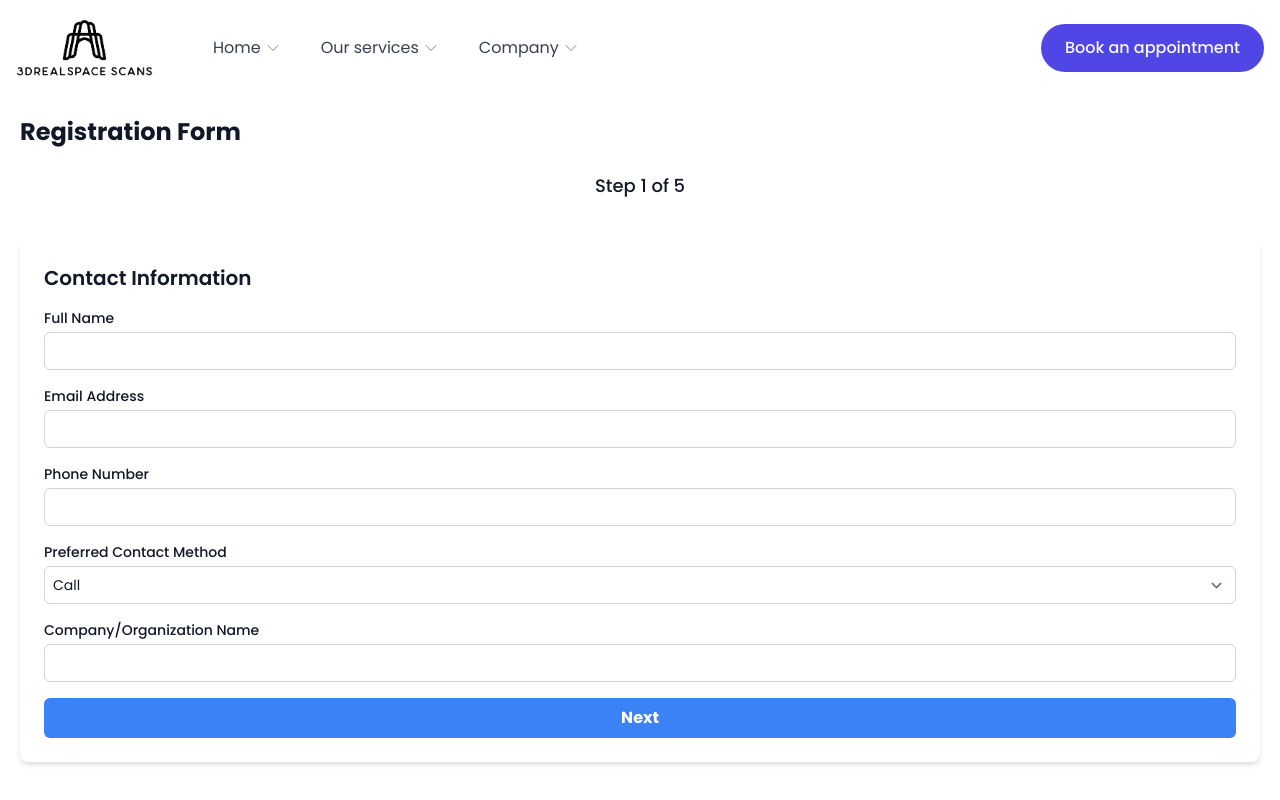
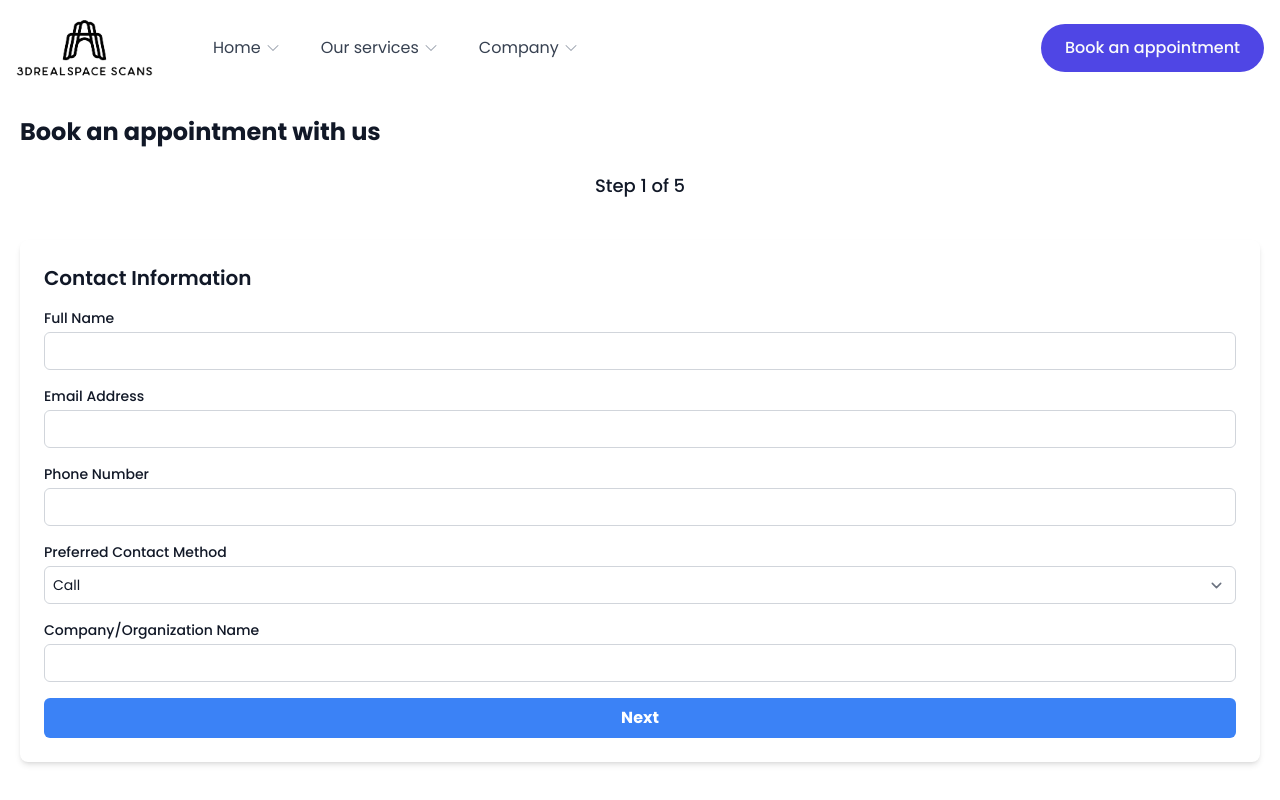
Before and after one commit to nikhilljpskj/3DRealSpaceScans, a React (Create React App) app in the folder frontend/: page /booking in a window 1280 px wide. Shown: the top 800 px of the page. Built offline with nearby package versions, Linux system fonts and the light colour scheme.

Commit message:
section hero page + nav

```diff
--- a/frontend/src/containers/BookingPage/BookingForm.tsx
+++ b/frontend/src/containers/BookingPage/BookingForm.tsx
@@ -177,7 +177,7 @@ const handleFileUpload = async () => {
 
   return (
 <div className="container mx-auto mb-24 lg:mb-32 p-5">
-  <h2 className="text-2xl font-bold mb-6">Registration Form</h2>
+  <h2 className="text-2xl font-bold mb-6">Book an appointment with us</h2>
   <form className="grid grid-cols-1 gap-6" onSubmit={handleSubmit}>
     <div className="step-indicator text-center text-lg font-medium mb-4">
       <p>Step {step} of 5</p>
--- a/frontend/src/containers/PageAbout/PageAbout.tsx
+++ b/frontend/src/containers/PageAbout/PageAbout.tsx
@@ -39,6 +39,7 @@ const PageAbout: FC<PageAboutProps> = ({ className = "" }) => {
         />
 
         <SectionFounder />
+        {/* In the future let's add testimonials for this page */}
         {/* <div className="relative py-16">
           <BackgroundSection />
           <SectionClientSay uniqueClassName="PageAbout_" />
--- a/frontend/src/containers/PageAbout/SectionHero.tsx
+++ b/frontend/src/containers/PageAbout/SectionHero.tsx
@@ -29,7 +29,7 @@ const SectionHero: FC<SectionHeroProps> = ({
           <span className="block text-base xl:text-lg text-neutral-6000 dark:text-neutral-400">
             {subHeading}
           </span>
-          {!!btnText && <ButtonPrimary href="/login">{btnText}</ButtonPrimary>}
+          {!!btnText && <ButtonPrimary href="/booking">{btnText}</ButtonPrimary>}
         </div>
         <div className="flex-grow">
           <img className="w-full" src={rightImg} alt="" />
--- a/frontend/src/data/navigation.ts
+++ b/frontend/src/data/navigation.ts
@@ -104,73 +104,6 @@ const companyChildElements: NavItemType[] = [
 
 ];
 
-// const templatesChildrenMenus: NavItemType[] = [
-//   {
-//     id: ncNanoId(),
-//     href: "/add-listing-1",
-//     name: "Add Listings",
-//     type: "dropdown",
-//     children: [
-//       {
-//         id: ncNanoId(),
-//         href: "/add-listing-1",
-//         name: "Add Listings 1",
-//       },
-//       {
-//         id: ncNanoId(),
-//         href: "/add-listing-2",
-//         name: "Add Listings 2",
-//       },
-//       {
-//         id: ncNanoId(),
-//         href: "/add-listing-3",
-//         name: "Add Listings 3",
-//       },
-//       {
-//         id: ncNanoId(),
-//         href: "/add-listing-4",
-//         name: "Add Listings 4",
-//       },
-//       {
-//         id: ncNanoId(),
-//         href: "/add-listing-5",
-//         name: "Add Listings 5",
-//       },
-//       {
-//         id: ncNanoId(),
-//         href: "/add-listing-6",
-//         name: "Add Listings 6",
-//       },
-//       {
-//         id: ncNanoId(),
-//         href: "/add-listing-7",
-//         name: "Add Listings 7",
-//       },
-//       {
-//         id: ncNanoId(),
-//         href: "/add-listing-8",
-//         name: "Add Listings 8",
-//       },
-//       {
-//         id: ncNanoId(),
-//         href: "/add-listing-9",
-//         name: "Add Listings 9",
-//       },
-//       {
-//         id: ncNanoId(),
-//         href: "/add-listing-10",
-//         name: "Add Listings 10",
-//       },
-//     ],
-//   },
-//   //
-//   { id: ncNanoId(), href: "/checkout", name: "Checkout" },
-//   { id: ncNanoId(), href: "/pay-done", name: "Pay done" },
-//   //
-//   { id: ncNanoId(), href: "/author", name: "Author Page" },
-//   { id: ncNanoId(), href: "/account", name: "Account Page" },
-// ];
-
 export const NAVIGATION_DEMO: NavItemType[] = [
   {
     id: ncNanoId(),
@@ -188,116 +121,10 @@ export const NAVIGATION_DEMO: NavItemType[] = [
     children: demoChildMenus,
     isNew: true,
   },
-  // {
-  //   id: ncNanoId(),
-  //   href: "/unique_id_",
-  //   name: "Five columns",
-  //   type: "megaMenu",
-  //   megaMenu: megaMenuDemo,
-  // },
-  // {
-  //   id: ncNanoId(),
-  //   href: "/listing-stay",
-  //   name: "Listing Page",
-  //   type: "dropdown",
-  //   isNew: true,
-  //   children: [
-  //     {
-  //       id: ncNanoId(),
-  //       href: "/listing-stay",
-  //       name: "Stay listing",
-  //       type: "dropdown",
-  //       children: [
-  //         { id: ncNanoId(), href: "/listing-stay", name: "Stay page" },
-  //         {
-  //           id: ncNanoId(),
-  //           href: "/listing-stay-map",
-  //           name: "Stay page (map)",
-  //         },
-  //         { id: ncNanoId(), href: "/listing-stay-detail", name: "Stay Detail" },
-  //       ],
-  //     },
-
-  //     //
-  //     {
-  //       id: ncNanoId(),
-  //       href: "/listing-experiences",
-  //       name: "Experiences listing",
-  //       type: "dropdown",
-  //       children: [
-  //         {
-  //           id: ncNanoId(),
-  //           href: "/listing-experiences",
-  //           name: "Experiences page",
-  //         },
-  //         {
-  //           id: ncNanoId(),
-  //           href: "/listing-experiences-map",
-  //           name: "Experiences page (map)",
-  //         },
-  //         {
-  //           id: ncNanoId(),
-  //           href: "/listing-experiences-detail",
-  //           name: "Experiences Detail",
-  //         },
-  //       ],
-  //     },
-
-  //     //
-  //     {
-  //       id: ncNanoId(),
-  //       href: "/listing-car",
-  //       name: "Cars listing",
-  //       type: "dropdown",
-  //       children: [
-  //         { id: ncNanoId(), href: "/listing-car", name: "Cars page" },
-  //         { id: ncNanoId(), href: "/listing-car-map", name: "Cars page (map)" },
-  //         { id: ncNanoId(), href: "/listing-car-detail", name: "Car Detail" },
-  //       ],
-  //     },
-
-  //     //
-  //     {
-  //       id: ncNanoId(),
-  //       href: "/listing-real-estate",
-  //       name: "Real Estate Listings",
-  //       isNew: true,
-  //       type: "dropdown",
-  //       children: [
-  //         {
-  //           id: ncNanoId(),
-  //           href: "/listing-real-estate",
-  //           name: "Real Estate Listings",
-  //           isNew: true,
-  //         },
-  //         {
-  //           id: ncNanoId(),
-  //           href: "/listing-real-estate-map",
-  //           name: "Real Estate Maps",
-  //           isNew: true,
-  //         },
-  //       ],
-  //     },
-  //     //
-  //     {
-  //       id: ncNanoId(),
-  //       href: "/listing-flights",
-  //       name: "Flights listing",
-  //       isNew: true,
-  //     },
-  //   ],
-  // },
-  // {
-  //   id: ncNanoId(),
-  //   href: "/author",
-  //   name: "Templates",
-  //   type: "dropdown",
-  //   children: templatesChildrenMenus,
-  // },
 
   {
     id: ncNanoId(),
-    href: "/#",
+    href: "/about",
     name: "Company",
     type: "dropdown",
     children: companyChildElements,
```
